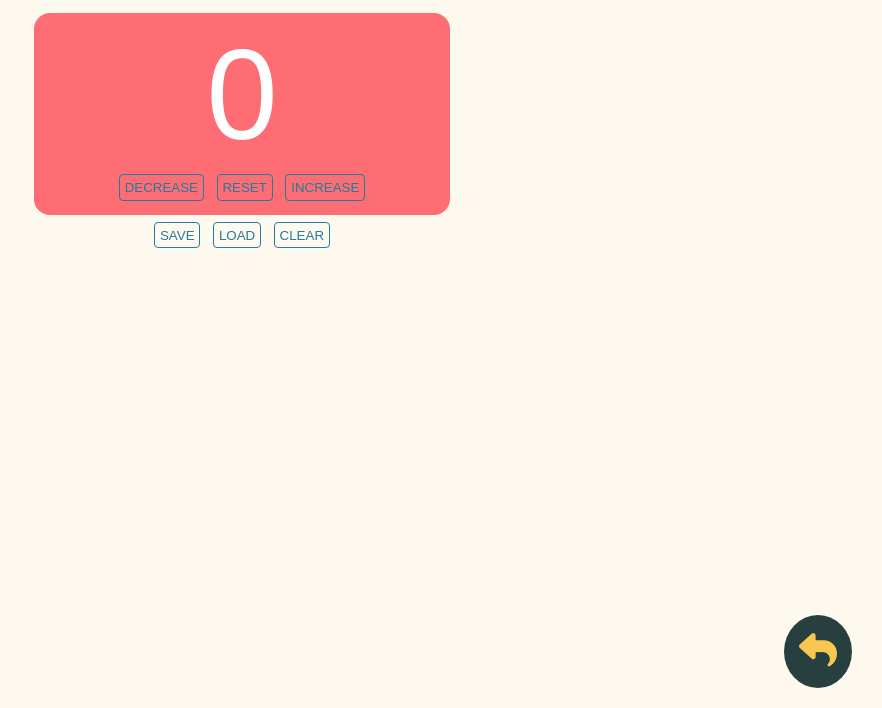
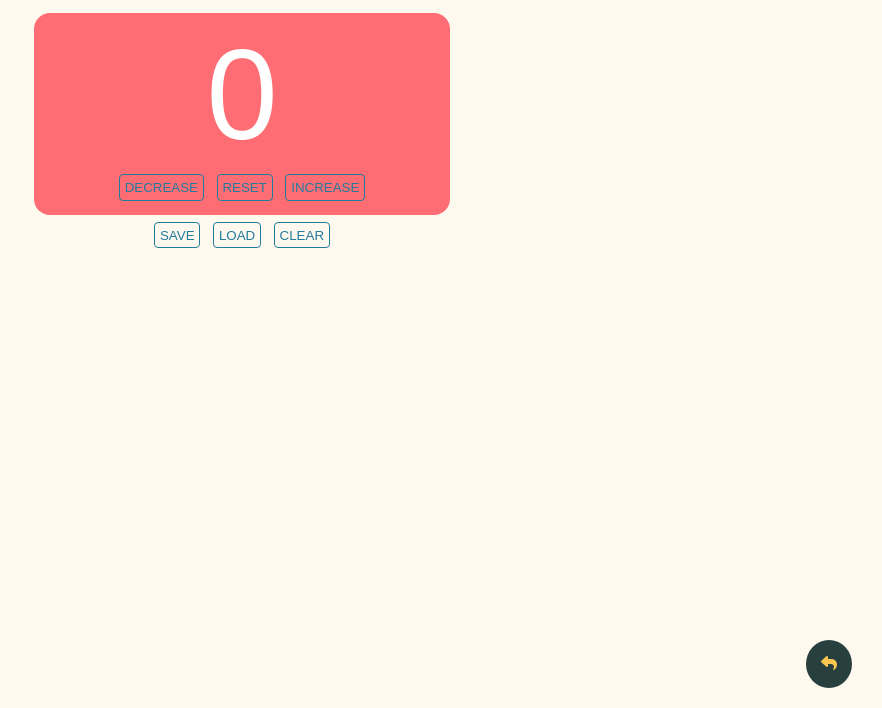
Before and after one commit to MenagoChicken/counter, a plain HTML site: page counter.html in a window 1280 px wide. Shown: the part 92-800 px from the top of the page, without its empty margins (398-1280 px from the left). Drawn offline with Linux system fonts and the light colour scheme; a web font is replaced by a local one.

Commit message:
Update portfolioBackButton.css

```diff
--- a/portfolioBackButton.css
+++ b/portfolioBackButton.css
@@ -22,7 +22,7 @@ This goes into the html body.
   bottom: 20px;
   right: 30px;
   z-index: 99;
-  font-size: 38px;
+  font-size: 1rem;
   border: none;
   outline: none;
   background-color: #273f3e;
```
